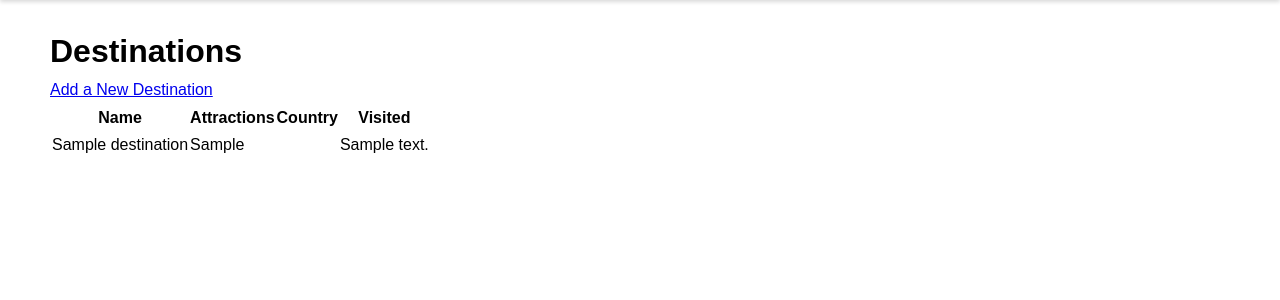
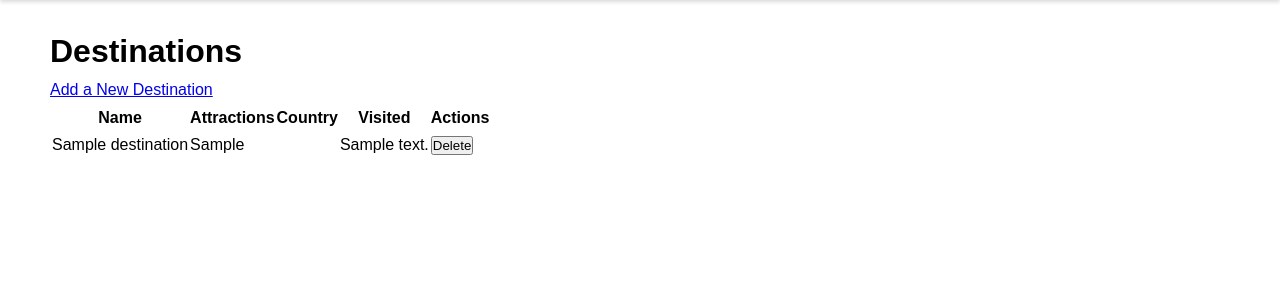
Before and after one commit to ifotn/comp1006-w25, a PHP site: page /destinations.php in a window 1280 px wide. Shown: the part 64-364 px from the top of the page. Run offline with PHP 8.4, Linux system fonts and the light colour scheme; tables that the repository leaves empty or names only in its code hold one stand-in row (values such as "Sample post"); data that the repository does not hold is empty; some web fonts are replaced.

Commit message:
l6/1 - start delete

```diff
--- a/destinations.php
+++ b/destinations.php
@@ -11,13 +11,18 @@
     $cmd->execute();
     $destinations = $cmd->fetchAll();
 
-    echo '<table><thead><th>Name</th><th>Attractions</th><th>Country</th><th>Visited</th></thead>';
+    echo '<table><thead><th>Name</th><th>Attractions</th><th>Country</th><th>Visited</th><th>Actions</th></thead>';
         foreach ($destinations as $destination) {
             echo "<tr>
                 <td>{$destination['name']}</td>
                 <td>{$destination['attractions']}</td>
                 <td>{$destination['countryId']}</td>
                 <td>{$destination['visited']}</td>
+                <td>
+                    <a href=\"delete-destination.php?destinationId={$destination['destinationId']}\" onclick=\"return confirmDelete()\">
+                        <input type=\"button\" value=\"Delete\" />
+                    </a>
+                </td>
                 </tr>";
         }
     echo '</table>';
--- /dev/null
+++ b/js/scripts.js
@@ -0,0 +1,3 @@
+function confirmDelete() {
+    return confirm('Are you sure you want to delete this?');
+}
--- a/shared/header.php
+++ b/shared/header.php
@@ -6,6 +6,7 @@
     <title><?php echo $title; ?></title>
     <link rel="stylesheet" href="./css/styles.css" />
     <script src="./js/nav.js" defer></script>
+    <script src="./js/scripts.js" defer></script>
   </head>
   <body>
     <header id="navbar">
```
